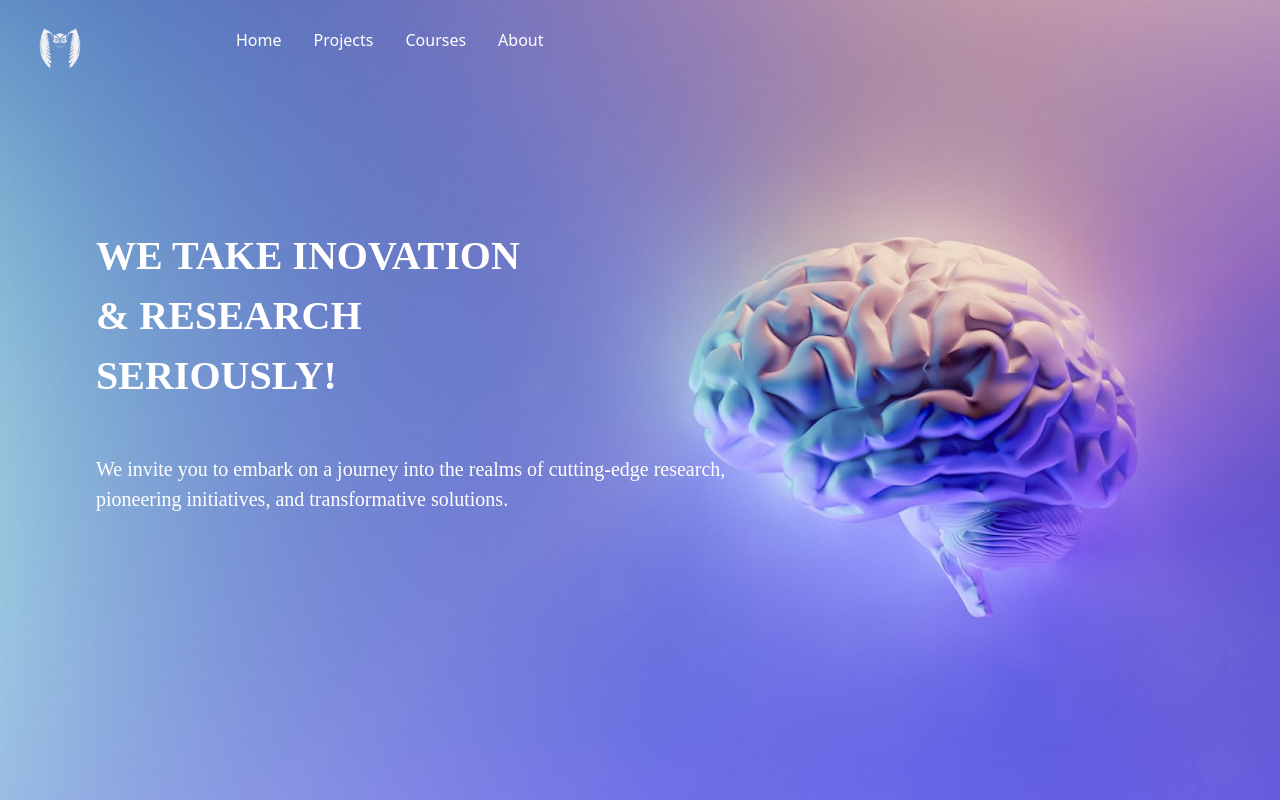
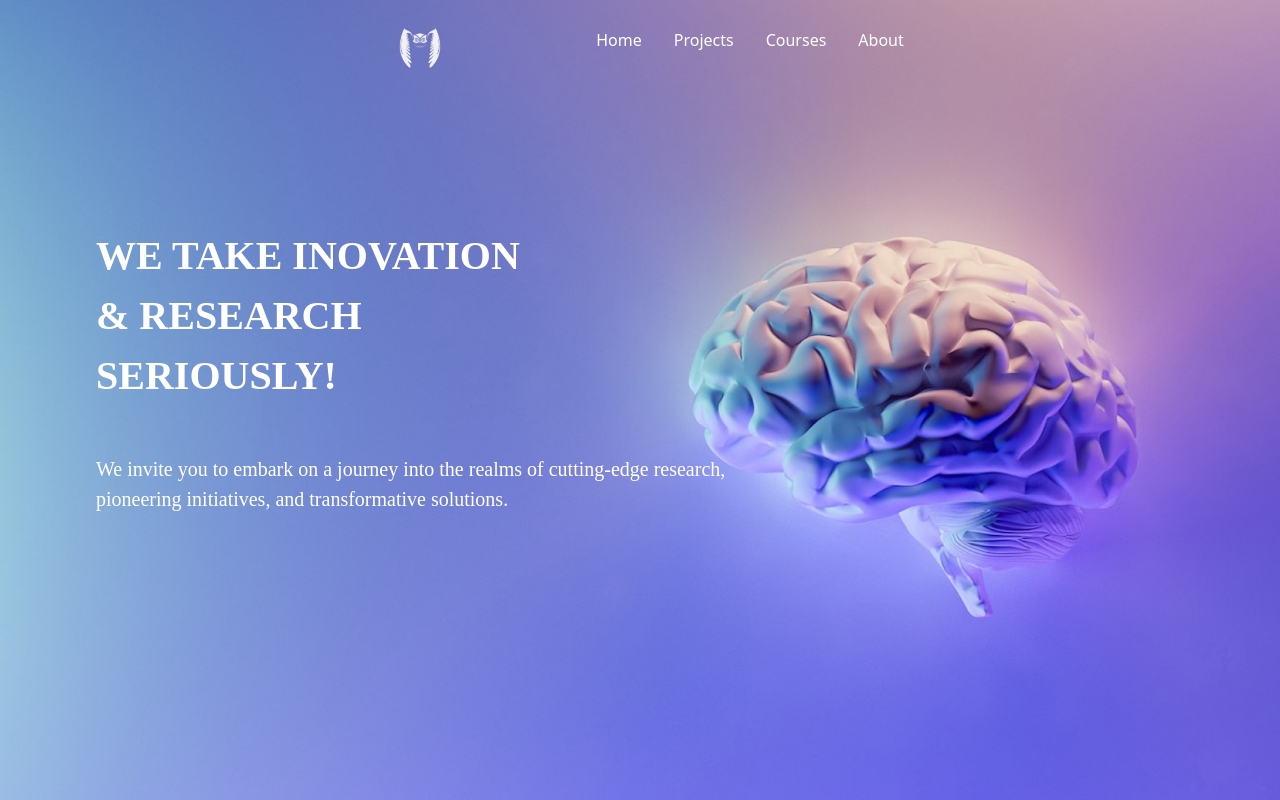
Before and after one commit to fpstj/2idrja_react_app, a React (Create React App) app: page / in a window 1280 px wide. Built offline with nearby package versions, Linux system fonts and the light colour scheme.

Commit message:
fix navbar

```diff
--- a/src/components/ui/Navbar.css
+++ b/src/components/ui/Navbar.css
@@ -1,6 +1,6 @@
 .logo {
   width: 120px;
-  padding-bottom: 70px;
+  /* padding-bottom: 70px; */
   /* height: 150px; */
 }
 
--- a/src/components/ui/Navbar.jsx
+++ b/src/components/ui/Navbar.jsx
@@ -6,7 +6,7 @@ const Navbar = () => {
 
   return (
     <>
-      <nav className="navigation">
+      <nav className="navigation justify-content-center">
         <a href="#">
           <img className="logo" src={logo} alt="logo of 2DRIJA" />
         </a>
@@ -31,24 +31,29 @@ const Navbar = () => {
         </button>
         <div>
           <div className={isNavbarExpanded ? 'navigation-menu expanded' : 'navigation-menu '}>
-            <ul>
-              <li>
-                <a href="#" className="text-white fs-6">
+            <ul className="">
+              <li className="nav-item">
+                <a href="#" className=" nav-link text-white fs-6">
                   Home
                 </a>
               </li>
-              <li>
-                <a href="#" className="text-white fs-6">
+              <li className="nav-item dropdown">
+                <a
+                  href="#"
+                  className=" nav-link fropdown-toggle text-white fs-6"
+                  role="button"
+                  data-bs-toggle="dropdown"
+                  aria-expanded="false">
                   Projects
                 </a>
               </li>
-              <li>
-                <a href="#" className="text-white fs-6">
+              <li className="nav-item">
+                <a href="#" className="nav-link  text-white fs-6">
                   Courses
                 </a>
               </li>
-              <li>
-                <a href="#" className="text-white fs-6">
+              <li className="nav-item">
+                <a href="#" className=" nav-link text-white fs-6">
                   About
                 </a>
               </li>
```
